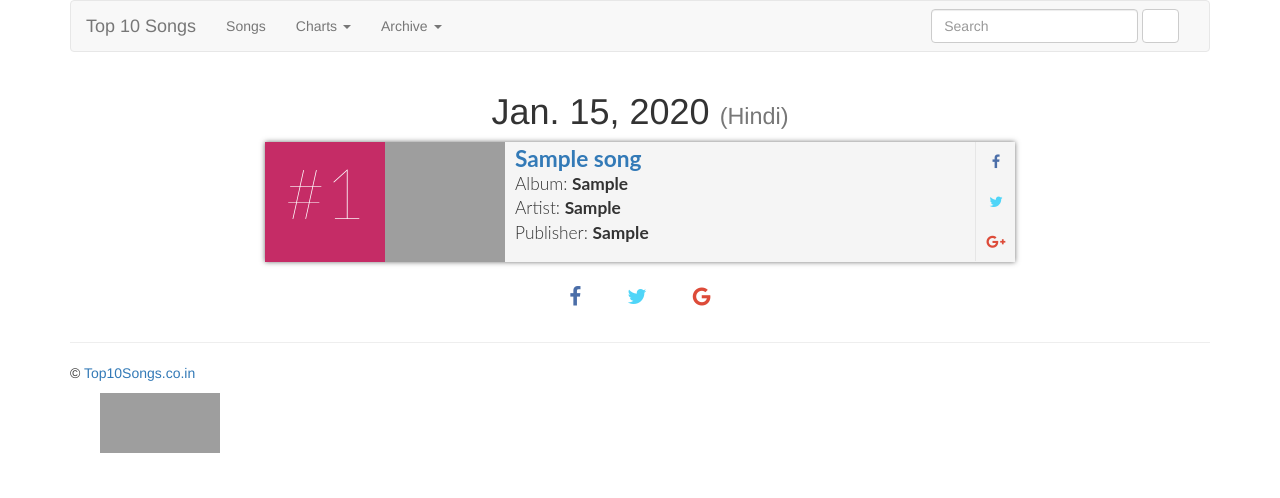
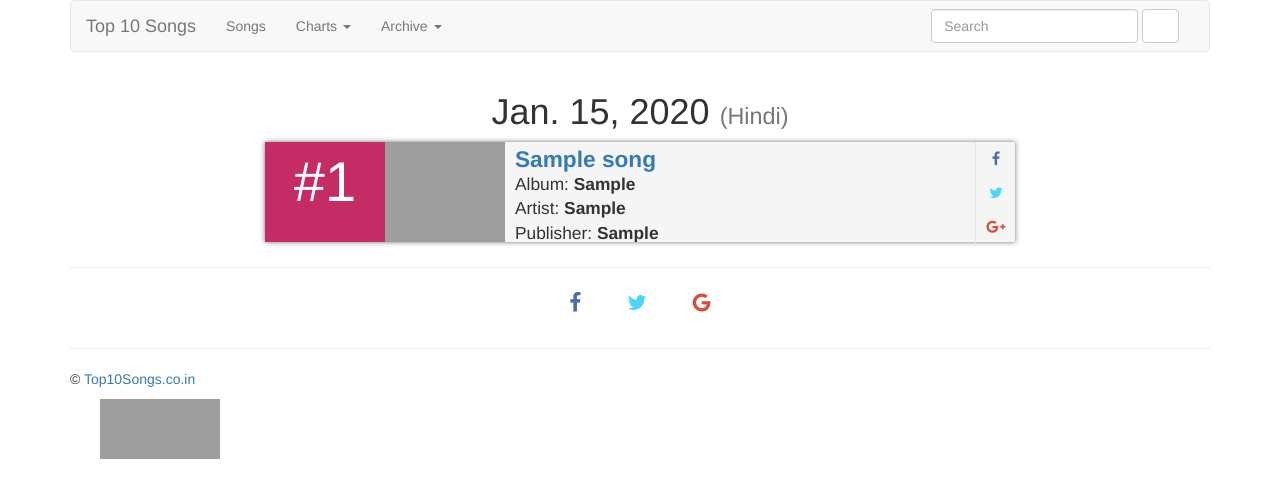
Before and after one commit to shubhendusaurabh/top10songs, a Django app: page / in a window 1280 px wide. Shown: the top 498 px of the page. Run offline with Django 3.2, Linux system fonts and the light colour scheme; tables that the repository leaves empty hold one stand-in row (values such as "Sample post"); data that the repository does not hold is empty; parts of the project's set-up code (start-up, migrations or seed data) failed here and were passed over; some libraries are stand-ins or nearby versions; some web fonts are replaced; grey boxes are pictures that could not be loaded.

Commit message:
updated homepage styles

```diff
--- a/static/css/styles.css
+++ b/static/css/styles.css
@@ -1,6 +1,5 @@
 .song-list {
   list-style: none;
-  font-family: 'Lato', sans-serif;
   margin: 0px;
   padding: 0px;
 }
@@ -9,7 +8,7 @@
   box-shadow: 0px 0px 5px rgb(51, 51, 51);
   box-shadow: 0px 0px 5px rgba(51, 51, 51, 0.7);
   padding: 0px;
-  margin: 0px 0px 20px;
+  margin: 0px 0px 5px;
 }
 .song-list > li > time {
   display: inline-block;
@@ -28,7 +27,7 @@
 }
 .song-list > li > time > span.position {
   display: block;
-  font-size: 5em;
+  font-size: 4em;
   font-weight: 100;
 }
 .song-list > li > a {
@@ -116,7 +115,7 @@
     position: relative;
     display: block;
     width: 100%;
-    height: 120px;
+    height: 100px;
     padding: 0px;
   }
   .song-list > li > time,
@@ -135,13 +134,13 @@
   .song-list > li > time,
   .song-list > li > img {
     width: 120px;
-    height: 120px;
+    height: 100px;
     padding: 0px;
     margin: 0px;
   }
   .song-list > li > .info {
     position: relative;
-    height: 120px;
+    height: 100px;
     text-align: left;
     padding-right: 40px;
   }
@@ -171,6 +170,6 @@
   .song-list > li > .social > ul > li > a {
     display: block;
     width: 40px;
-    padding: 10px 0px 9px;
+    padding: 7px 0px 6px;
   }
 }
--- a/templates/base.html
+++ b/templates/base.html
@@ -130,6 +130,7 @@
 
 
         {% block content %} {% endblock %}
+        <hr>
         <div class="row text-center">
             <p>
                 <a href="https://www.facebook.com/sharer/sharer.php?u={{ request.build_absolute_uri|urlencode }}"
--- a/templates/charts/homepage.html
+++ b/templates/charts/homepage.html
@@ -11,8 +11,9 @@
             <!-- Default panel contents -->
 
             <h1>{{ chart.week }} <small>({{ chart.get_language_display }})</small></h1>
+            <ul class="song-list">
             {% for song in chart.songs.all %}
-            <ul class="song-list">
+
                 <li itemtype="http://schema.org/MusicRecording" itemscope itemprop="track">
                     <time>
                         <span class="position">#{{ forloop.counter }}</span>
@@ -47,8 +48,9 @@
                         </ul>
                     </div>
                 </li>
+
+            {% endfor %}
             </ul>
-            {% endfor %}
         </div>
         {% endfor %}
     </div>
--- a/templates/charts/song_detail.html
+++ b/templates/charts/song_detail.html
@@ -30,7 +30,7 @@
         </div>
         <div itemprop="video" itemscope itemtype="http://schema.org/VideoObject">
 
-            <p class="muted">Youtube Link: <a href="http://youtu.be/{{ song.youtube_id }}">{{ song.name }}</a>
+            <p class="muted">Youtube Link: <a href="http://youtu.be/{{ song.youtube_id }}" itemprop="url">{{ song.name }}</a>
             </p>
             <section class="row">
                 <div class="embed-responsive embed-responsive-16by9">
```
